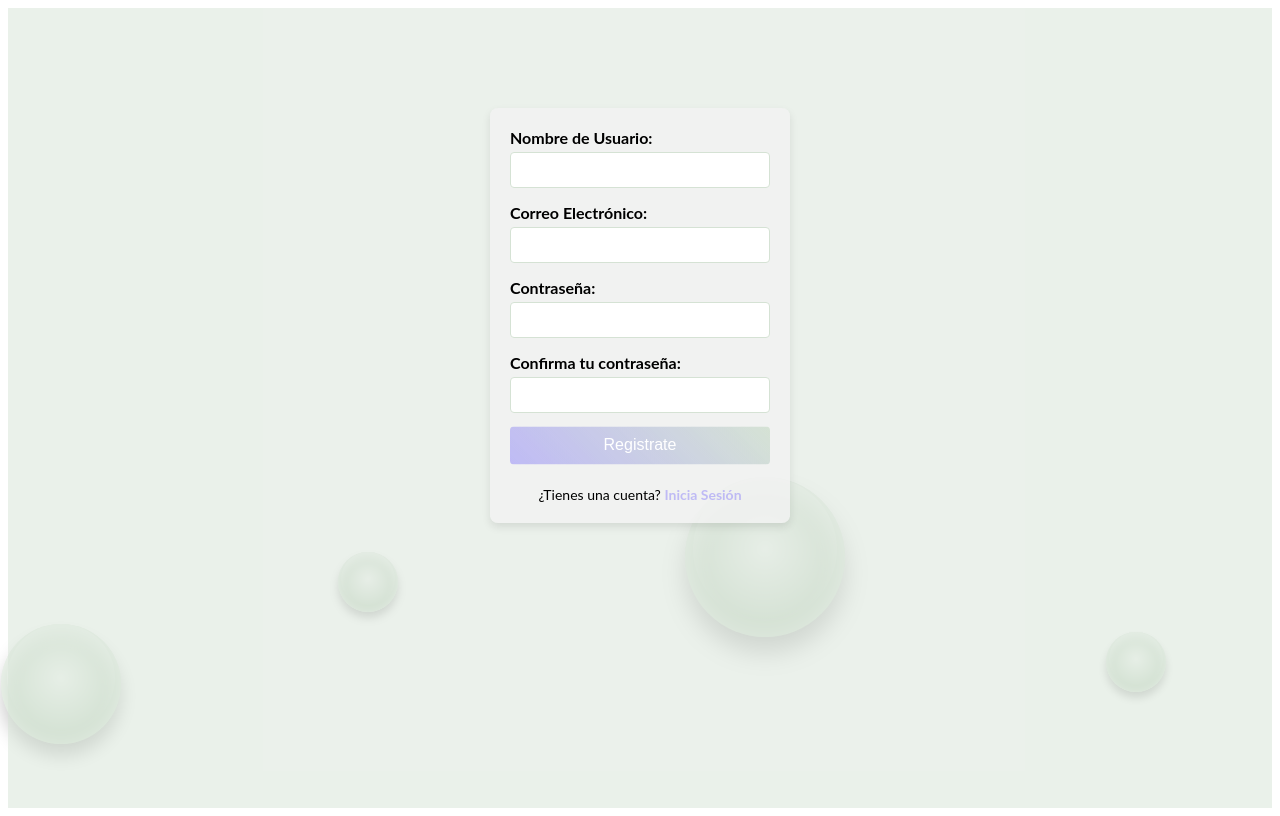
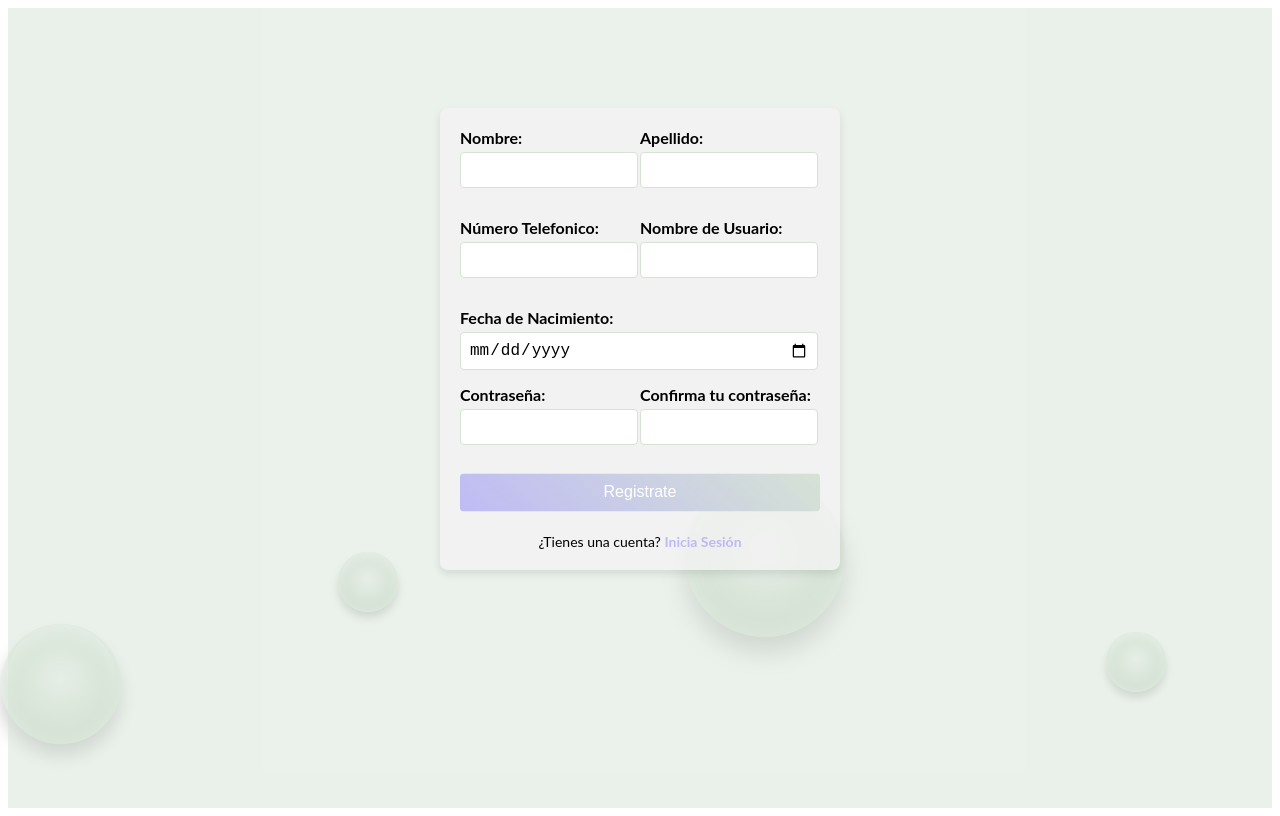
Before and after one commit to Callm-IOT/angular-frontend-app, an Angular app: page /register in a window 1280 px wide. Built offline with nearby package versions, Linux system fonts and the light colour scheme.

Commit message:
Add a new items for nav

```diff
--- a/src/app/components/dashboard/navbar/navbar.component.css
+++ b/src/app/components/dashboard/navbar/navbar.component.css
@@ -1,10 +1,10 @@
 nav {
     display: flex;
-    height: 40px;
+    height: 25px;
     justify-content: space-between;
     align-items: center;
     background-color: #d5e2d449;
-    padding: 20px 20px;
+    padding: 20px 10px;
 }
 
 .menu {
@@ -12,6 +12,39 @@ nav {
     color: #000;
     text-align: left;
 }
+
+.itemProfile:hover .menu-content {
+    display: block;
+}
+
+.itemProfile:hover .menu-button {
+    background-color: #3e8e41;
+}
+
+
+.menu-content {
+    display: none;
+    position: absolute;
+    background-color: #f9f9f9;
+    min-width: 150px;
+    box-shadow: 0px 8px 16px rgba(0, 0, 0, 0.2);
+    z-index: 1;
+}
+
+.menu-content a {
+    color: black;
+    padding: 12px 16px;
+    text-decoration: none;
+    display: block;
+    left: 0;
+
+}
+
+.menu-content a:hover {
+    background-color: #f1f1f1;
+    left: 0;
+}
+
 
 .profile {
     flex: 0;
@@ -25,8 +58,10 @@ nav {
     background-repeat: no-repeat;
     background-position: center;
     background-size: contain;
-    padding: 20px;
+    padding: 15px;
     border: 0px;
+    position: relative;
+    display: inline-block;
 }
 
 .itemMenu{
--- a/src/app/components/dashboard/navbar/navbar.component.html
+++ b/src/app/components/dashboard/navbar/navbar.component.html
@@ -3,6 +3,12 @@
         <button class="itemMenu" (click)="onToggle()"> </button>
     </div>
     <div class="profile">
-        <button class="itemProfile"></button>
+        <button class="itemProfile">
+            <div class="menu-content">
+                <button onclick="alert('Opción 1 seleccionada')">Opción 1</button>
+                <button onclick="alert('Opción 2 seleccionada')">Opción 2</button>
+
+            </div>
+        </button>
     </div>
 </nav>
--- a/src/app/components/dashboard/sidebar/sidebar.component.css
+++ b/src/app/components/dashboard/sidebar/sidebar.component.css
@@ -1,5 +1,5 @@
 .sidebar {
-    width: 400px;
+    width: 300px;
     background: #d5e2d456;
     height: calc(100vh - 10px);
     position: fixed;
--- a/src/app/components/register/register.component.css
+++ b/src/app/components/register/register.component.css
@@ -5,7 +5,7 @@
 }
 
 form {
-    max-width: 300px;
+    max-width: 400px;
     width: 100%;
     margin: 100px auto;
     padding: 20px;
@@ -26,7 +26,7 @@ label {
 }
 
 input {
-    width: 100%;
+    width: 99%;
     padding: 8px;
     border: 1.5px solid #ccc;
     border-radius: 4px;
--- a/src/app/components/register/register.component.html
+++ b/src/app/components/register/register.component.html
@@ -1,20 +1,50 @@
 <div class="content">
   <form (ngSubmit)="register()">
-        <div>
-            <label for="name">Nombre de Usuario: </label>
-            <input type="text" [(ngModel)]="name" name="username" required>
+    <div class="inputs" style="display: flex; flex-direction: row">
+      <div style="display: flex; flex-direction: column">
+        <label for="name">Nombre: </label>
+        <input type="text" [(ngModel)]="name" name="name" required />
       </div>
       <div>
-            <label for="email">Correo Electrónico: </label>
-            <input type="email" [(ngModel)]="email" name="email" required>
+        <label for="lastname">Apellido: </label>
+        <input type="text" [(ngModel)]="lastname" name="lastname" required />
+      </div>
+    </div>
+    <!---------------------------------------------------------------------->
+    <div class="inputs" style="display: flex; flex-direction:row-reverse">
+      <div style="display: flex; flex-direction: column">
+        <label for="username">Nombre de Usuario: </label>
+        <input type="text" [(ngModel)]="username" name="username" required />
       </div>
       <div>
+        <label for="cell">Número Telefonico: </label>
+        <input type="text" [(ngModel)]="cellphone" name="cell" required />
+      </div>
+    </div>
+    <!---------------------------------------------------------------------->
+    <div class="inputs">
+      <label for="birth" >Fecha de Nacimiento: </label>
+      <input style="width: 99.5%;" type="date" [(ngModel)]="dob" name="birth" required />
+    </div>
+    <div class="inputs" style="display: flex; flex-direction: row">
+      <div style="display: flex; flex-direction: column">
         <label for="password">Contraseña: </label>
-            <input [(ngModel)]="password" type="password" name="password" required>
+        <input
+          [(ngModel)]="password"
+          type="password"
+          name="password"
+          required
+        />
       </div>
       <div>
         <label for="confirmPassword">Confirma tu contraseña: </label>
-            <input [(ngModel)]="confirmPassword" type="password" name="confirmPassword" required>
+        <input
+          [(ngModel)]="confirmPassword"
+          type="password"
+          name="confirmPassword"
+          required
+        />
+      </div>
     </div>
     <button type="submit">Registrate</button>
     <p>¿Tienes una cuenta? <a (click)="goToLogin()">Inicia Sesión</a></p>
--- a/src/app/components/register/register.component.ts
+++ b/src/app/components/register/register.component.ts
@@ -15,7 +15,7 @@ email:string='';
 username:string='';
 name:string='';
 lastname:string='';
-dateOfBirth:string='';
+dob:string='';
 cellphone:string='';
 password:string='';
 confirmPassword:string='';
```
Lines whose indentation alone changed are shown as unchanged.
